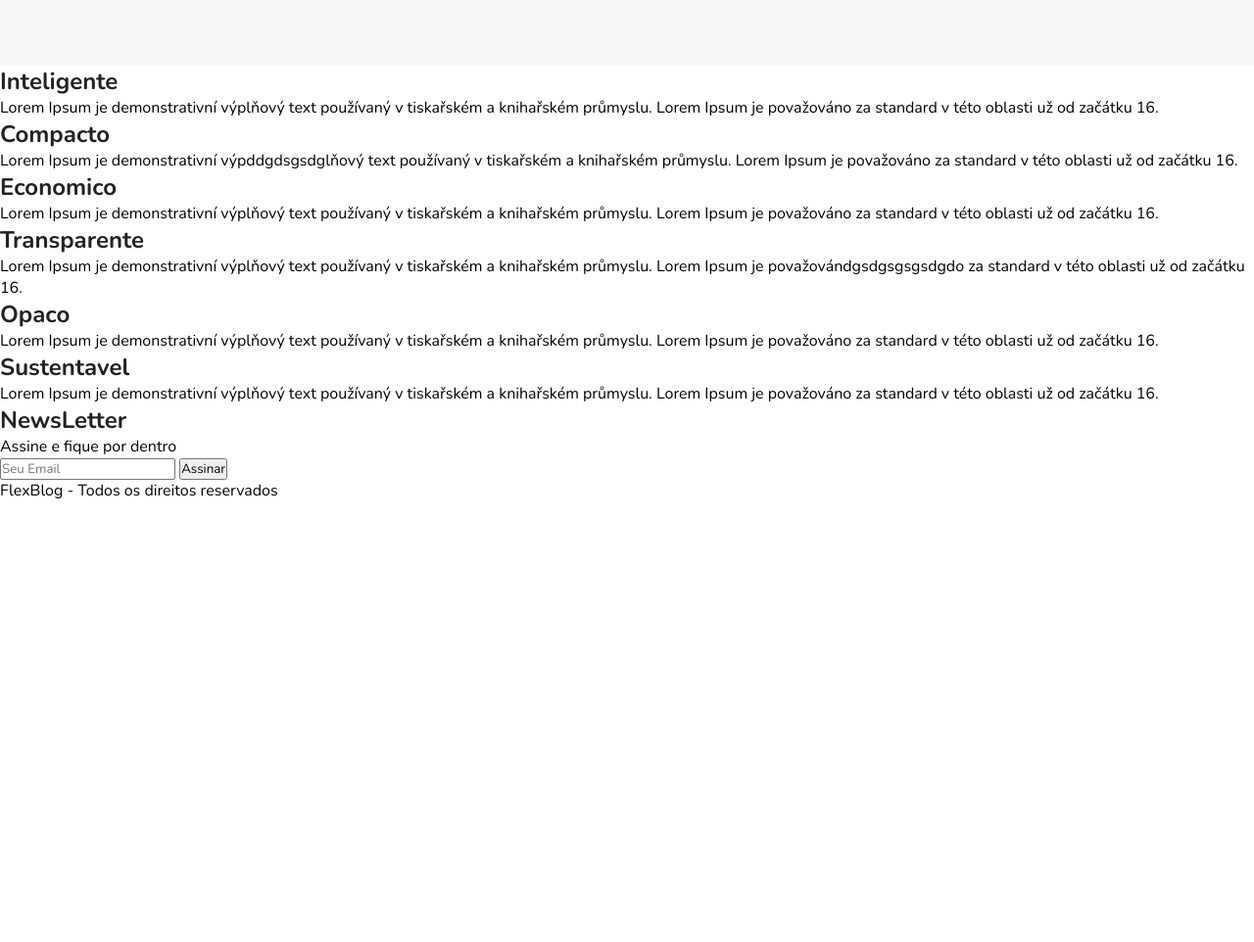
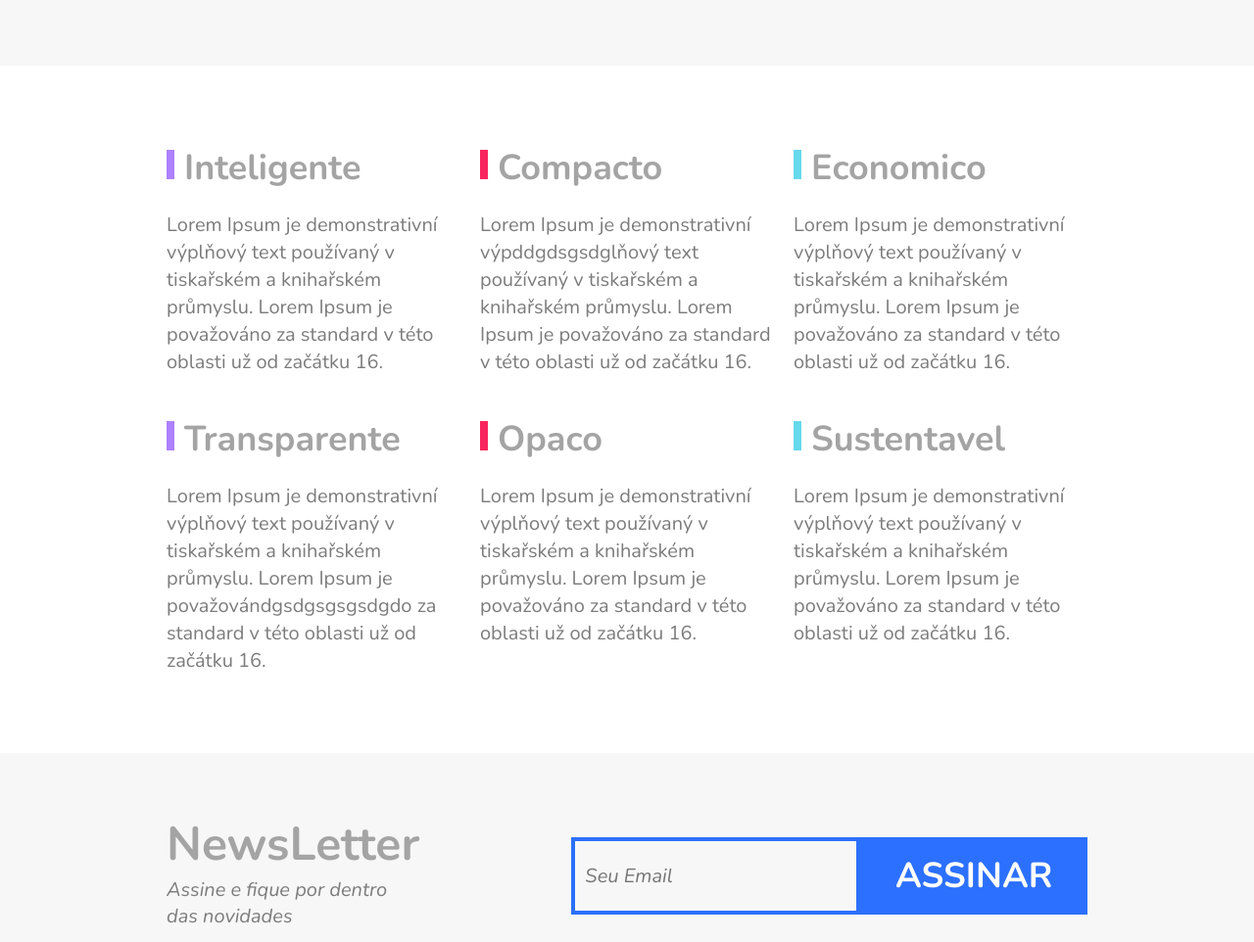
Before and after one commit to sadrakmorais/FlexBlog-Origamid, a plain HTML site: page index.html in a window 1280 px wide. Shown: the part 2450-3412 px from the top of the page at 98% size. Before the commit the page ends 2962 px from the top, so only its background shows below. Drawn offline with nearby package versions, Linux system fonts and the light colour scheme.

Commit message:
Finalizando

```diff
--- a/index.html
+++ b/index.html
@@ -160,9 +160,9 @@
     <section class="newsletter">
       <div class="newsletterInfo">
         <h1>NewsLetter</h1>
-        <p>Assine e fique por dentro</p>
+        <p>Assine e fique por dentro das novidades</p>
       </div>
-      <form action="">
+      <form class="newsletterForm">
         <input type="text" placeholder="Seu Email">
         <button type="submit">Assinar</button>
       </form>
--- a/style.css
+++ b/style.css
@@ -225,3 +225,116 @@ img {
     order: -1;
   }
 }
+/*Qualidade*/
+
+.qualidade {
+  max-width: 960px;
+  margin: 60px auto;
+  display: flex;
+  flex-wrap: wrap;
+}
+.qualidadeItem {
+  flex: 1 1 300px;
+  margin: 20px 10px;
+}
+.qualidadeItem h2 {
+  font-size: 2.25em;
+  color: #a4a4a4;
+  margin-bottom: 20px;
+}
+.qualidadeItem h2::before {
+  content: "";
+  width: 8px;
+  height: 30px;
+  display: inline-block;
+  margin-right: 10px;
+}
+/*:nth-of-type( 3n + 1) significa que eu quero que o item 1 do tipo h2
+before comece de uma cor e a cada 3 itens depois dele pinte da mesma cor*/
+.qualidadeItem:nth-of-type(3n + 1) h2::before {
+  background: #ae81ff;
+}
+.qualidadeItem:nth-of-type(3n + 2) h2::before {
+  background: #f9265e;
+}
+.qualidadeItem:nth-of-type(3n + 3) h2::before {
+  background: #66d9eb;
+}
+.qualidadeItem p {
+  font-size: 1.25em;
+  line-height: 1.4;
+  color: #7c7c7c;
+}
+
+/*News Letter*/
+.newsletter {
+  background: #f7f7f7;
+  padding: 60px calc((100% - 960px) / 2);
+  display: flex;
+  flex-wrap: wrap;
+}
+.newsletterInfo {
+  flex: 1 1 260px;
+  margin: 0 10px;
+}
+.newsletterInfo h1 {
+  font-size: 3em;
+  color: #a4a4a4;
+}
+.newsletterInfo p {
+  font-size: 1.25em;
+  font-style: italic;
+  max-width: 230px;
+  color: #7c7c7c;
+  margin-bottom: 10px;
+}
+.newsletterForm {
+  flex: 2 1 260px;
+  margin: 0 10px;
+  align-self: center;
+  display: flex;
+  flex-wrap: wrap;
+}
+.newsletterForm input {
+  flex: 3 1 200px;
+  font-size: 1.25em;
+  color: #7c7c7c;
+  font-style: italic;
+  border: 4px solid #2c70ff;
+  background: transparent;
+  padding: 15px 10px;
+  margin: 0;
+  border-radius: 0;
+  font-family: "Nunito", sans-serif;
+}
+.newsletterForm button {
+  flex: 1 1 200px;
+  font-family: "Nunito", sans-serif;
+  font-size: 2.25em;
+  font-weight: bold;
+  text-transform: uppercase;
+  background: #2c70ff;
+  color: #fff;
+  margin: 0;
+  cursor: pointer;
+  border: 0;
+  padding: 15px 10px;
+}
+@media (max-width: 600px) {
+  .newsletterForm button {
+    font-size: 1.5em;
+  }
+}
+/*Footer*/
+.footer {
+  height: 200px;
+  background: #2c70ff;
+  display: flex;
+  align-items: center;
+}
+.footer p {
+  text-align: center;
+  flex: 1;
+  font-size: 2.25em;
+  color: #fff;
+}
```
